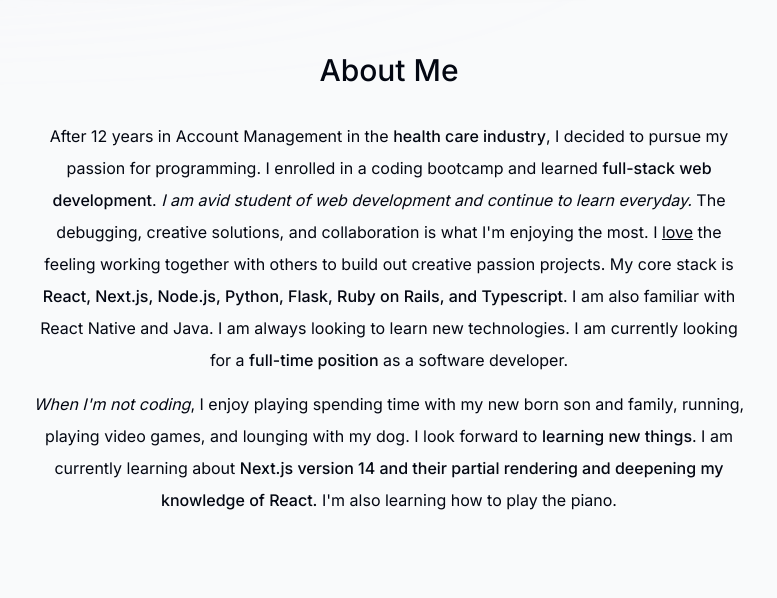
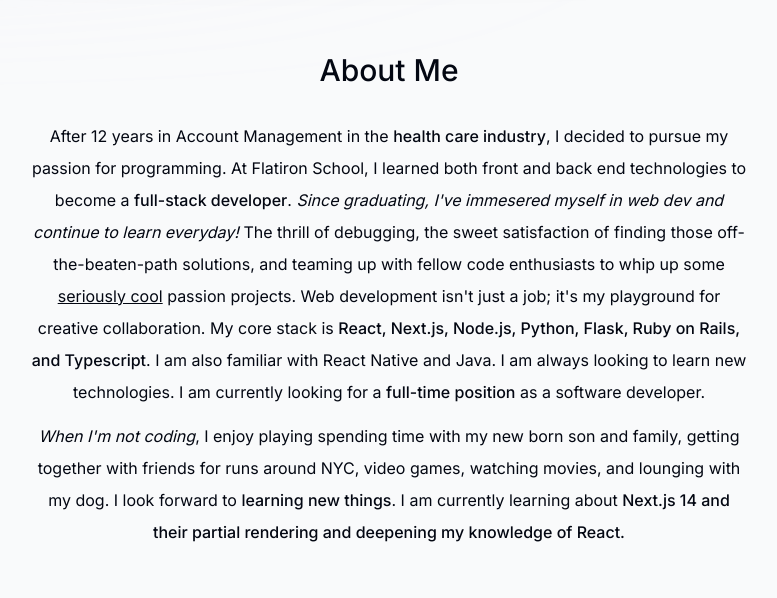
Before and after one commit to omgitsmiles/next-porfolio, a Next.js app: page / in a window 1280 px wide. Shown: the part 820-1418 px from the top of the page, without its empty margins (251-1028 px from the left). Built offline with nearby package versions, Linux system fonts and the light colour scheme; no server answers.

Commit message:
edited about me

```diff
--- a/src/components/about.tsx
+++ b/src/components/about.tsx
@@ -18,11 +18,10 @@ export default function About() {
         <SectionHeading>About Me</SectionHeading>
         <p className='mb-3'>
             After 12 years in Account Management in the {" "}
-            <span className="font-medium">health care industry</span>, I decided to pursue my
-            passion for programming. I enrolled in a coding bootcamp and learned{" "}
-            <span className="font-medium">full-stack web development</span>.{" "}
-            <span className="italic">I am avid student of web development and continue to learn everyday.</span> The debugging, creative solutions, and collaboration is what I'm enjoying the most. I <span className="underline">love</span> the
-            feeling working together with others to build out creative passion projects. My core stack
+            <span className="font-medium">health care industry</span>, I decided to pursue my passion for programming.
+            At Flatiron School, I learned both front and back end technologies to become a{" "}
+            <span className="font-medium">full-stack developer</span>.{" "}
+            <span className="italic">Since graduating, I've immesered myself in web dev and continue to learn everyday!</span> The thrill of debugging, the sweet satisfaction of finding those off-the-beaten-path solutions, and teaming up with fellow code enthusiasts to whip up some <span className="underline">seriously cool</span> passion projects. Web development isn't just a job; it's my playground for creative collaboration. My core stack
             is{" "}
             <span className="font-medium">
             React, Next.js, Node.js, Python, Flask, Ruby on Rails, and Typescript
@@ -34,11 +33,10 @@ export default function About() {
         </p>
         <p>
             <span className="italic">When I'm not coding</span>, I enjoy playing
-            spending time with my new born son and family, running, playing video games, and lounging with my dog. I look forward to{" "}
+            spending time with my new born son and family, getting together with friends for runs around NYC, video games, watching movies, and lounging with my dog. I look forward to{" "}
             <span className="font-medium">learning new things</span>. I am currently
             learning about{" "}
-            <span className="font-medium">Next.js version 14 and their partial rendering and deepening my knowledge of React.</span> I'm also
-            learning how to play the piano.
+            <span className="font-medium">Next.js 14 and their partial rendering and deepening my knowledge of React.</span>
         </p>
     </motion.section>
   )
```
